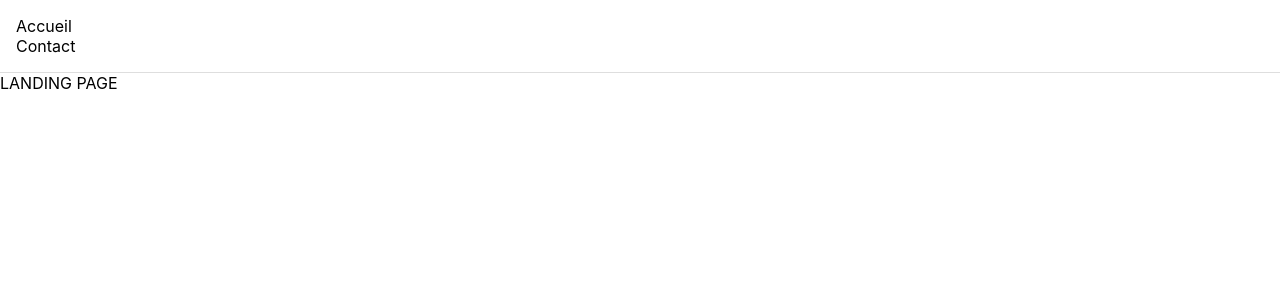
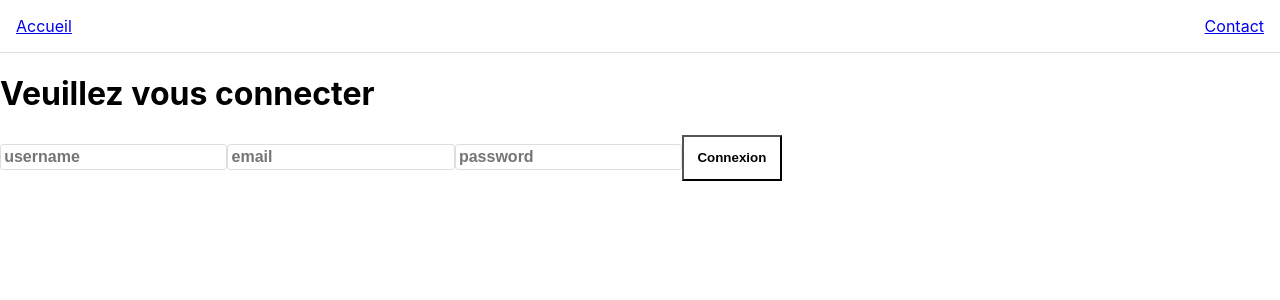
Before and after one commit to Elodeesign/reactwithjerem, a React (Create React App) app: page / in a window 1280 px wide. Shown: the top 300 px of the page. Built offline with nearby package versions, Linux system fonts and the light colour scheme.

Commit message:
connexion

```diff
--- a/src/App.js
+++ b/src/App.js
@@ -7,15 +7,15 @@ import { Navbar } from './components'
 class App extends Component {
     render() {
         return (
-            <Fragment>
-                <Navbar />
-                <Router>
+            <Router>
+                <Fragment>
+                    <Navbar />
                     <Switch>
                         <Route path="/" exact component={Landing} />
                         <Route path="/contact" component={Contact} />
                     </Switch>
-                </Router>
-            </Fragment>
+                </Fragment>
+            </Router>
         )
     }
 }
--- /dev/null
+++ b/src/common/index.js
@@ -0,0 +1,18 @@
+//import React, { Component } from 'react'
+import styled from 'styled-components'
+
+export const Form = styled.form``
+
+export const Input = styled.input`
+    padding: 0.2em;
+    font-size: 1em;
+    border-radius: 0.2em;
+    font-weight: bold;
+    border: 0.1em solid #dedede;
+`
+export const Button = styled.button`
+    background-color: white;
+    color: black;
+    font-weight: bold;
+    padding: 1em;
+`
--- a/src/components/Navbar.js
+++ b/src/components/Navbar.js
@@ -1,9 +1,13 @@
 import React, { Component } from 'react'
+import { Link } from 'react-router-dom'
+
 import styled from 'styled-components'
 
 const MainContainer = styled.div`
     padding: 1em;
     border-bottom: 0.1em solid #dedede;
+    display: flex;
+    justify-content: space-between;
 `
 
 const LeftPart = styled.div``
@@ -14,8 +18,12 @@ class Navbar extends Component {
     render() {
         return (
             <MainContainer>
-                <LeftPart>Accueil</LeftPart>
-                <RightPart>Contact</RightPart>
+                <LeftPart>
+                    <Link to="/">Accueil</Link>
+                </LeftPart>
+                <RightPart>
+                    <Link to="/contact">Contact</Link>
+                </RightPart>
             </MainContainer>
         )
     }
--- /dev/null
+++ b/src/components/SigninForm.js
@@ -0,0 +1,56 @@
+import React, { Component } from 'react'
+
+import { Form, Button, Input } from '../common'
+
+class SigninForm extends Component {
+    state = {
+        username: '',
+        email: '',
+        password: ''
+    }
+
+    handleChange = event => {
+        this.setState({ [event.target.name]: event.target.value })
+    }
+
+    submitForm = event => {
+        event.preventDefault()
+
+        const { username, email, password } = this.state
+        if (this.props.onFormSubmit) {
+            this.props.onFormSubmit({ username, email, password })
+        }
+    }
+
+    render() {
+        const { username, email, password } = this.state
+
+        return (
+            <Form onSubmit={this.submitForm}>
+                <Input
+                    placeholder="username"
+                    name="username"
+                    value={username}
+                    onChange={this.handleChange}
+                />
+                <Input
+                    placeholder="email"
+                    name="email"
+                    value={email}
+                    onChange={this.handleChange}
+                    type="email"
+                />
+                <Input
+                    placeholder="password"
+                    name="password"
+                    value={password}
+                    onChange={this.handleChange}
+                    type="password"
+                />
+                <Button>Connexion</Button>
+            </Form>
+        )
+    }
+}
+
+export default SigninForm
--- a/src/components/index.js
+++ b/src/components/index.js
@@ -1,3 +1,4 @@
 import Navbar from './Navbar'
+import SigninForm from './SigninForm'
 
-export { Navbar }
+export { Navbar, SigninForm }
--- a/src/pages/Landing.js
+++ b/src/pages/Landing.js
@@ -1,8 +1,32 @@
 import React, { Component, Fragment } from 'react'
 
+import { SigninForm } from '../components'
+
 class Landing extends Component {
+    state = { isValid: false, data: '' }
+
+    handleConnection = data => {
+        this.setState({ isValid: true, data: data })
+    }
+
     render() {
-        return <Fragment>LANDING PAGE</Fragment>
+        //console.log(this.state.isValid, this.state.data)
+        const { data, isValid } = this.state
+        return (
+            <Fragment>
+                {isValid ? (
+                    <Fragment>
+                        <h1>Bienvenue {data.username} </h1>
+                        <p>Email : {data.email}</p>
+                    </Fragment>
+                ) : (
+                    <Fragment>
+                        <h1>Veuillez vous connecter</h1>
+                        <SigninForm onFormSubmit={this.handleConnection} />
+                    </Fragment>
+                )}
+            </Fragment>
+        )
     }
 }
 
```
